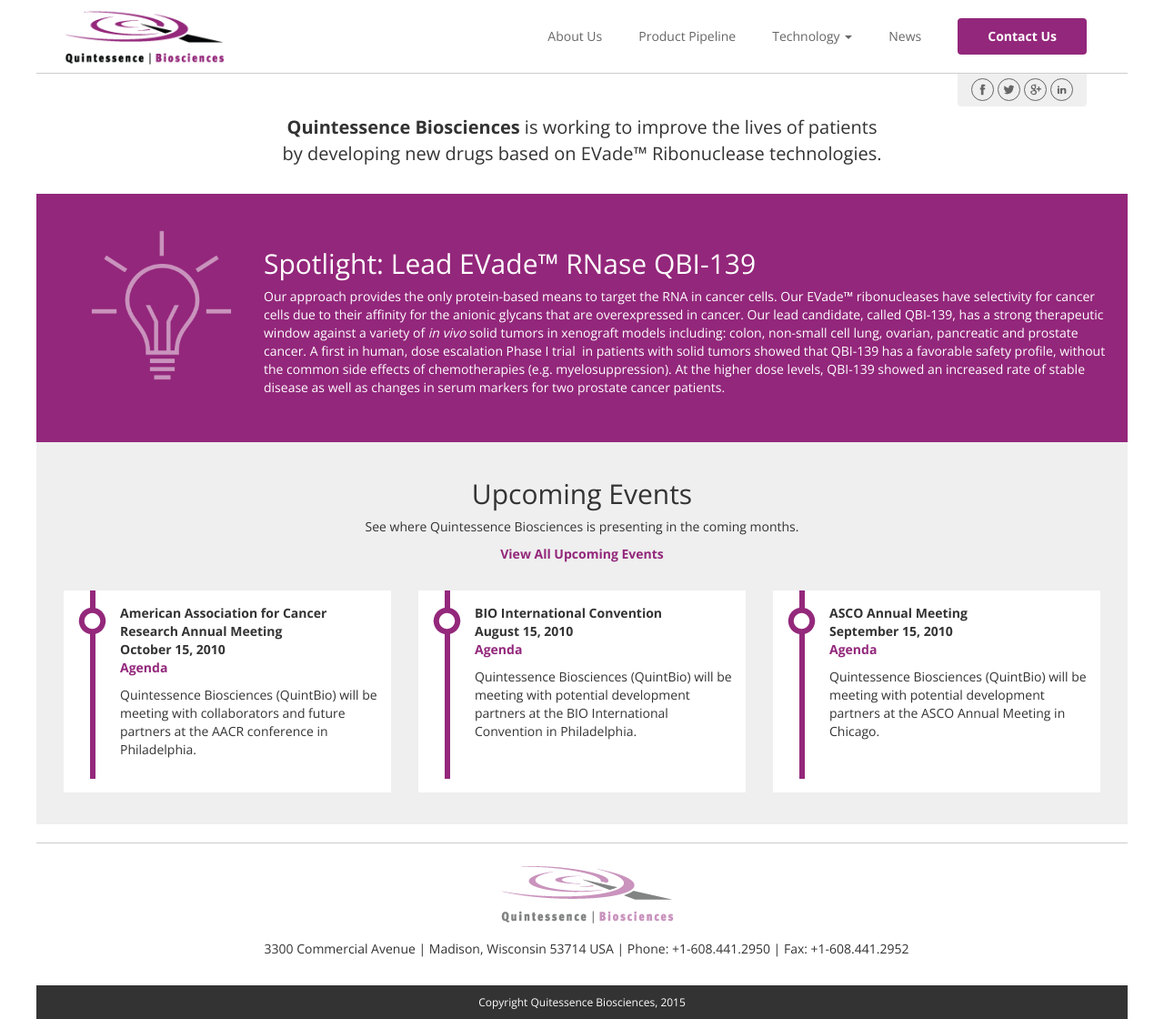
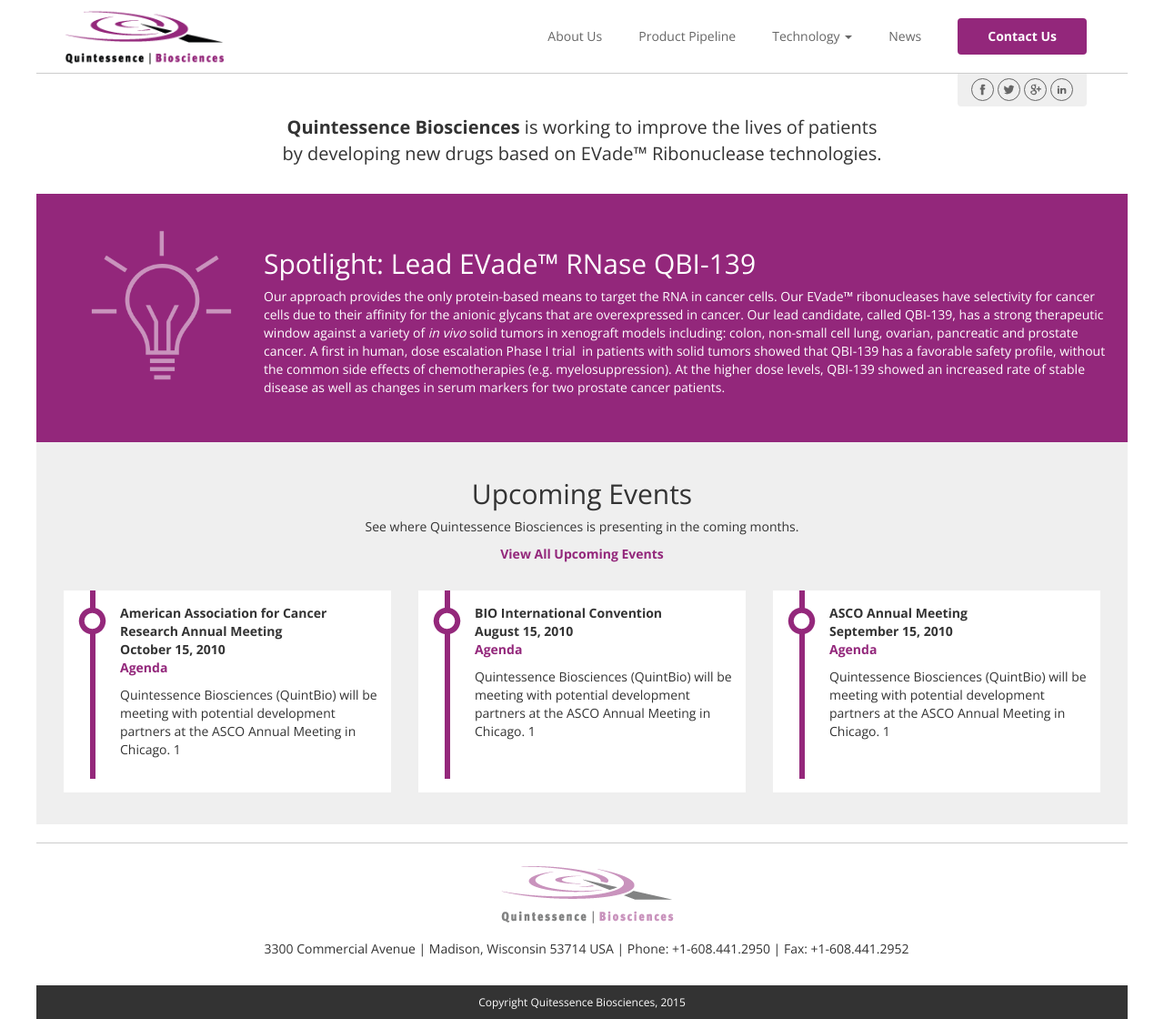
Before and after one commit to abbylarner/qb_v1, a Jekyll site: the page built from index.html, in a window 1280 px wide. Shown: the whole page at 91% size. Built offline with Jekyll 4.4.1, drawn with Linux system fonts in a browser that asks for light colours.

Commit message:
Updated '/index.html' via CloudCannon

```diff
--- a/index.html
+++ b/index.html
@@ -5,19 +5,19 @@
 <div class="flexslider">
     <ul class="slides">
         <li>
-            <img src="/images/hero4.jpg" class="editable">
+            <img src="/images/hero4.jpg" class="editable" />
         </li>
         <li>
-            <img src="/images/hero6.jpg" class="editable">
+            <img src="/images/hero6.jpg" class="editable" />
         </li>
         <li>
-            <img src="/images/hero2.jpg" class="editable">
+            <img src="/images/hero2.jpg" class="editable" />
         </li>
         <li>
-            <img src="/images/hero5.jpg" class="editable">
+            <img src="/images/hero5.jpg" class="editable" />
         </li>
         <li>
-            <img src="/images/hero3.jpg" class="editable">
+            <img src="/images/hero3.jpg" class="editable" />
         </li>
 
     </ul>
@@ -26,7 +26,7 @@
         <div class="row">
             <div class="col-sm-12">
                 <div class="tagline">
-                    <h3 class="editable"><strong>Quintessence Biosciences</strong> is working to improve the lives of patients<br>by developing new drugs based on EVade&trade;&nbsp;Ribonuclease technologies.</h3>
+                    <h3 class="editable"><strong>Quintessence Biosciences</strong> is working to improve the lives of patients<br />by developing new drugs based on EVade&trade;&nbsp;Ribonuclease technologies.</h3>
                 </div>
             </div>
         </div>
@@ -35,11 +35,11 @@
         <div class="container">
             <div class="row">
                 <div class="col-sm-2">
-                    <img src="/images/spotlight.png" class="editable">
+                    <img src="/images/spotlight.png" class="editable" />
                 </div>
                 <div class="col-sm-10">
                     <h2 id="upcoming" class="editable">Spotlight: Lead&nbsp;EVade&trade; RNase QBI-139</h2>
-                    <p class="editable">Our approach provides the only protein-based means to target the RNA in cancer cells. Our EVade&trade;&nbsp;ribonucleases have selectivity for cancer cells due to their affinity for the anionic glycans that are overexpressed in cancer. Our lead candidate, called QBI-139, has a strong therapeutic window against a variety of <em>in vivo</em> solid tumors in xenograft models including: colon, non-small cell lung, ovarian, pancreatic and prostate cancer. A first in human, dose escalation Phase I trial &nbsp;in patients with solid tumors showed that&nbsp;QBI-139 has a favorable safety profile, without the common side effects of chemotherapies (e.g. myelosuppression). At the higher dose levels, QBI-139 showed an increased rate of stable disease as well as changes in serum markers for two prostate cancer patients.<br></p>
+                    <p class="editable">Our approach provides the only protein-based means to target the RNA in cancer cells. Our EVade&trade;&nbsp;ribonucleases have selectivity for cancer cells due to their affinity for the anionic glycans that are overexpressed in cancer. Our lead candidate, called QBI-139, has a strong therapeutic window against a variety of <em>in vivo</em> solid tumors in xenograft models including: colon, non-small cell lung, ovarian, pancreatic and prostate cancer. A first in human, dose escalation Phase I trial &nbsp;in patients with solid tumors showed that&nbsp;QBI-139 has a favorable safety profile, without the common side effects of chemotherapies (e.g. myelosuppression). At the higher dose levels, QBI-139 showed an increased rate of stable disease as well as changes in serum markers for two prostate cancer patients.<br /></p>
                 </div>
             </div>
         </div>
@@ -57,14 +57,14 @@
                     <div class="col-sm-12 col-md-4">
                         <div class="new-event clearfix">
                             <div class="event-border">
-                                <img src="/images/event_border.png">
+                                <img src="/images/event_border.png" />
                             </div>
                             <div class="event-info">
                                 <p class="editable"><strong>
-                                        {{event.title}}<br>{{event.date | date: '%B %d, %Y' }}<br>
+                                        {{event.title}}<br />{{event.date | date: '%B %d, %Y' }}<br />
                                         <a href="{{event.link}}" target="_blank">Agenda</a>
                                     </strong></p>
-                                <p class="editable">{{event.description}}</p>
+                                <p class="editable">Quintessence Biosciences (QuintBio) will be meeting with potential development partners at the ASCO Annual Meeting in Chicago. 1</p>
                             </div>
                         </div>
                     </div>
```
